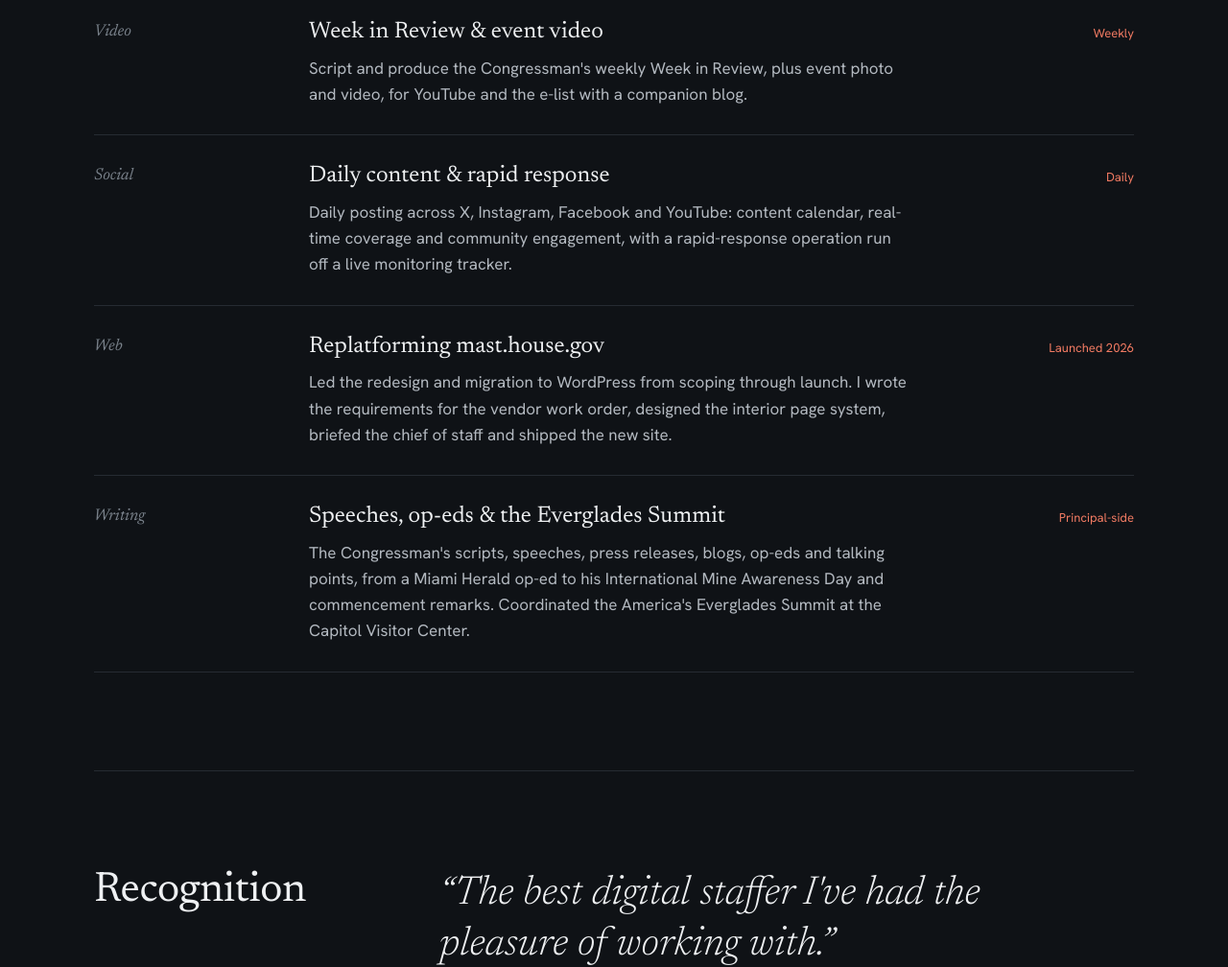
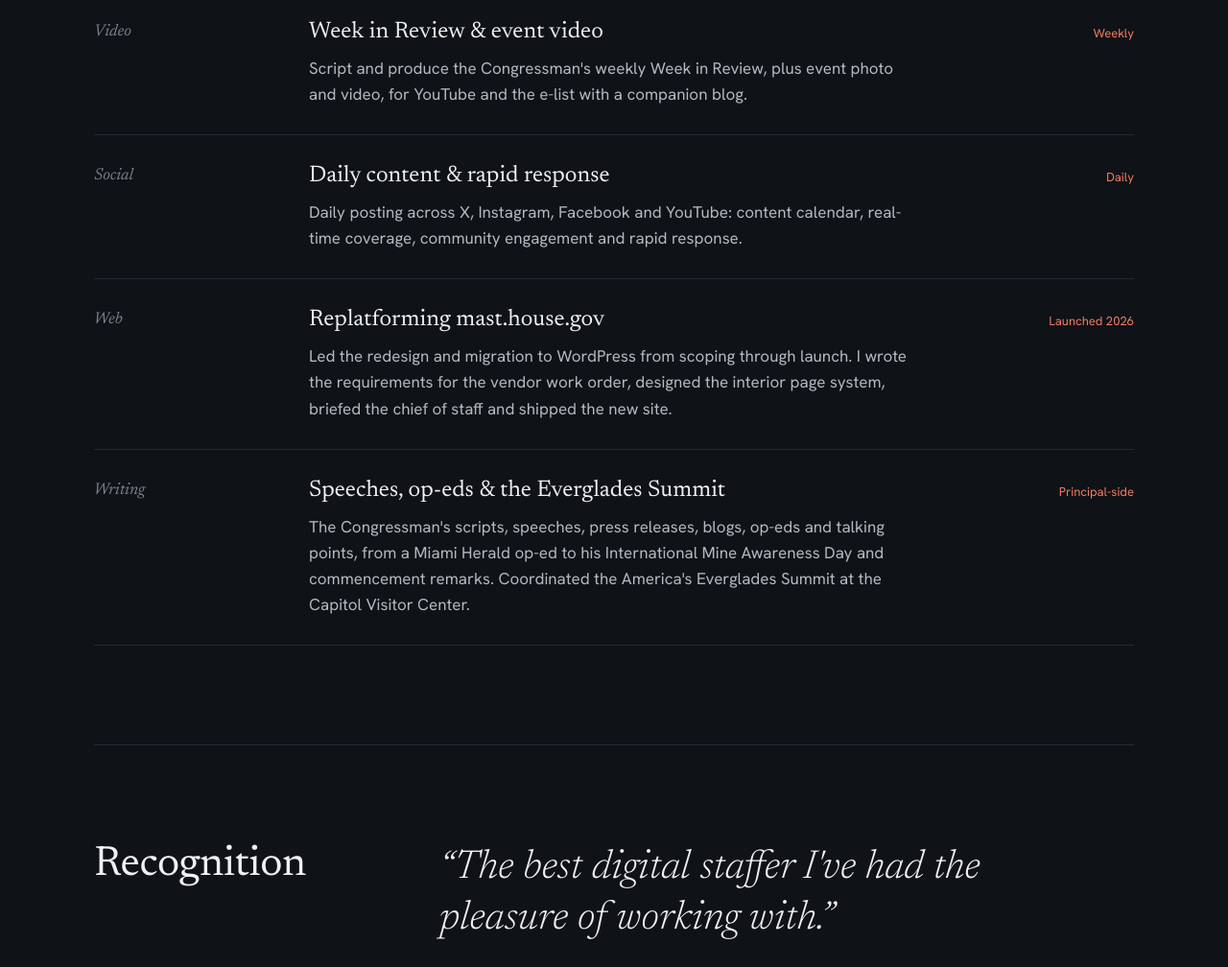
Before and after one commit to davidlwcasimes-ui/davidlwcasimes-ui.github.io, a plain HTML site: page index.html in a window 1280 px wide. Shown: the part 6216-7224 px from the top of the page at 96% size. Drawn offline with Linux system fonts and the light colour scheme.

Commit message:
Add files via upload

```diff
--- a/index.html
+++ b/index.html
@@ -267,7 +267,7 @@
     <li>
       <span class="medium">Social</span>
       <div><h3>Daily content &amp; rapid response</h3>
-        <p>Daily posting across X, Instagram, Facebook and YouTube: content calendar, real-time coverage and community engagement, with a rapid-response operation run off a live monitoring tracker.</p></div>
+        <p>Daily posting across X, Instagram, Facebook and YouTube: content calendar, real-time coverage, community engagement and rapid response.</p></div>
       <span class="tag">Daily</span>
     </li>
     <li>
```
